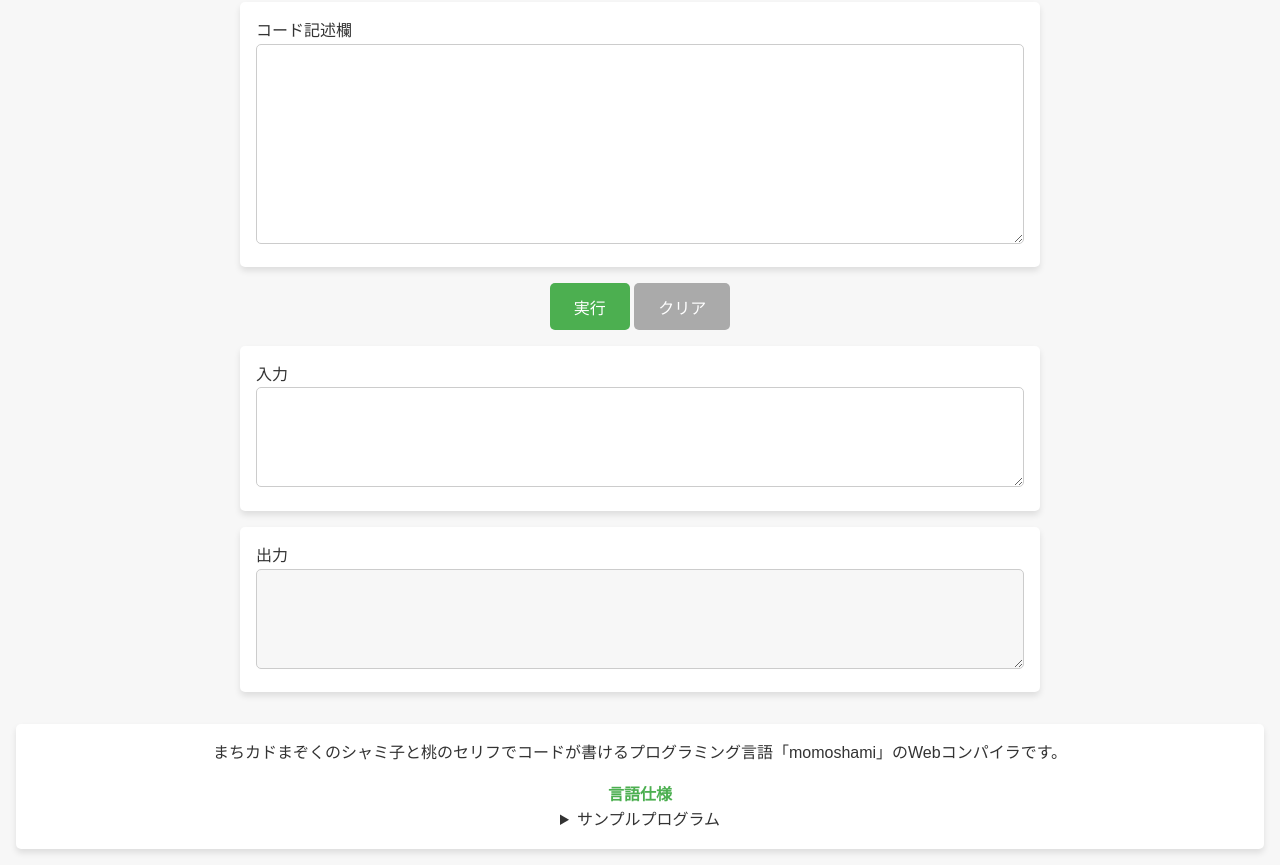
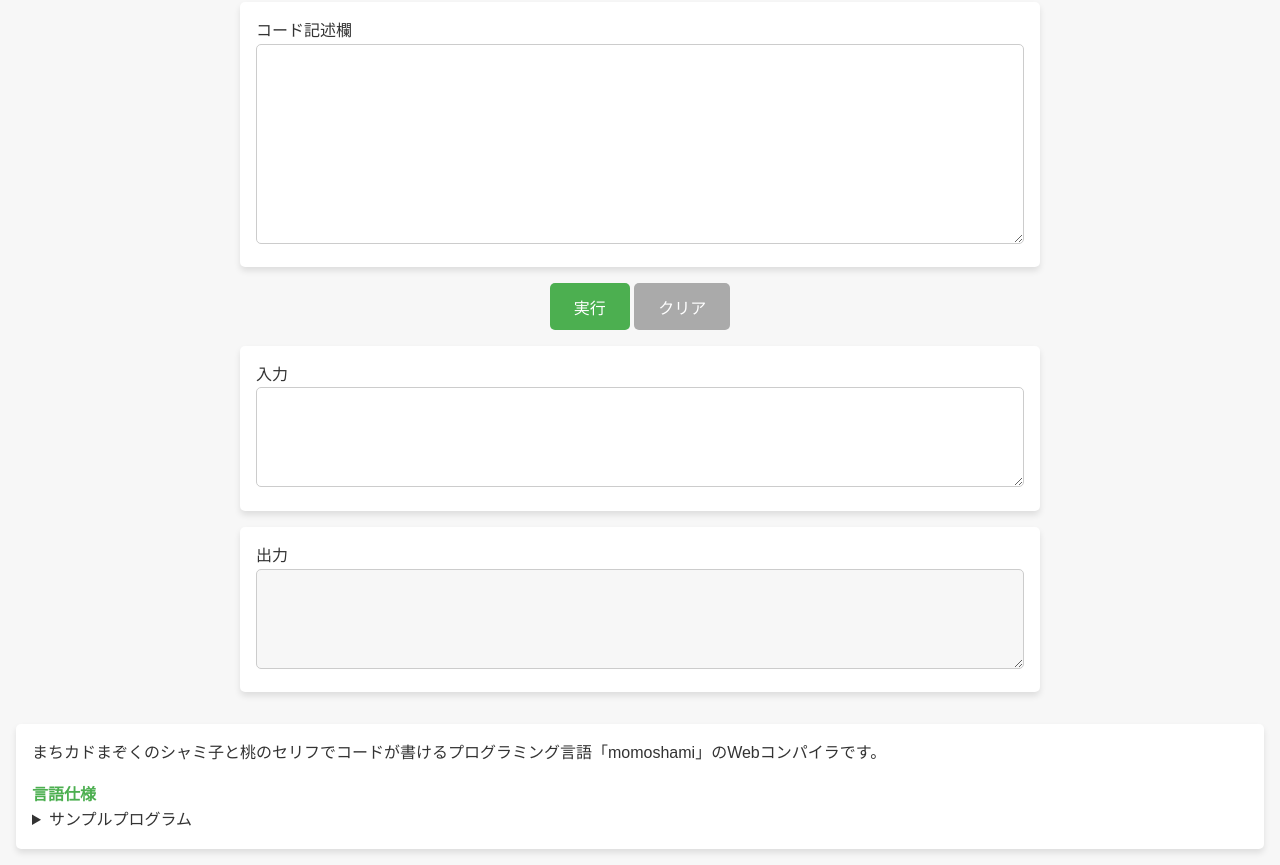
Before and after one commit to ursidsn/momoshami, a plain HTML site: page docs/index.html in a window 1280 px wide. Shown: the part 81-946 px from the top of the page. Drawn offline with Linux system fonts and the light colour scheme.

Commit message:
#火威青生誕3Dライブ2025

```diff
--- a/docs/style.css
+++ b/docs/style.css
@@ -108,7 +108,7 @@ textarea[disabled] {
 
 /* 詳細エリア */
 .details-container {
-  text-align: center;
+  text-align: start;
   background: #fff;
   padding: 1rem;
   border-radius: 5px;
```
